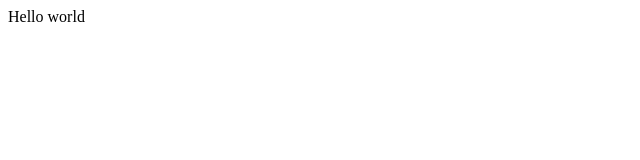
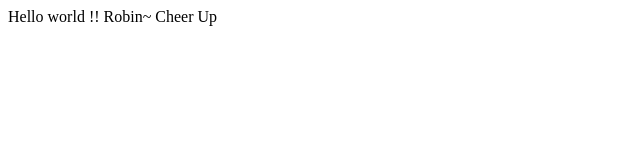
Before and after one commit to sswnice/code_hub, a plain HTML site: page index.html in a window 1280 px wide. Shown: the whole page, without its empty margins (0-640 px from the left). Drawn offline with Linux system fonts and the light colour scheme.

Commit message:
change index.thml

```diff
--- a/index.html
+++ b/index.html
@@ -19,6 +19,6 @@
     </head>
 
     <body>
-        Hello world
+        Hello world !! Robin~ Cheer Up
     </body>
 </html>
```
